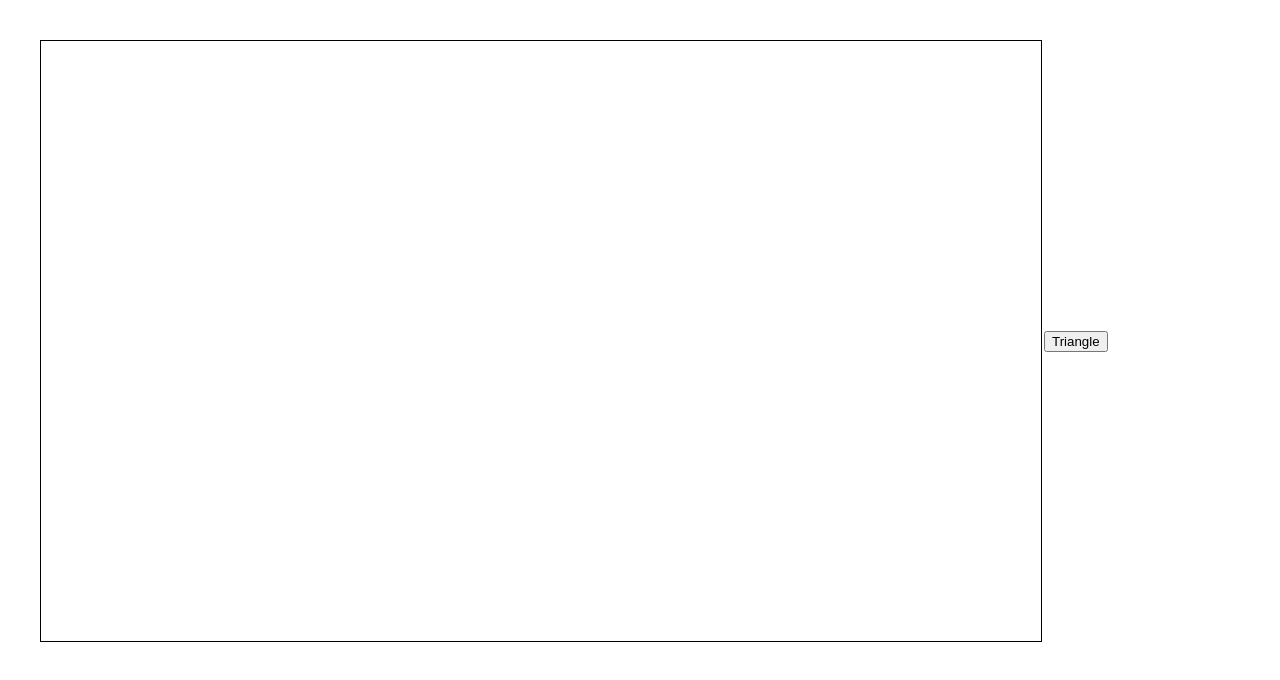
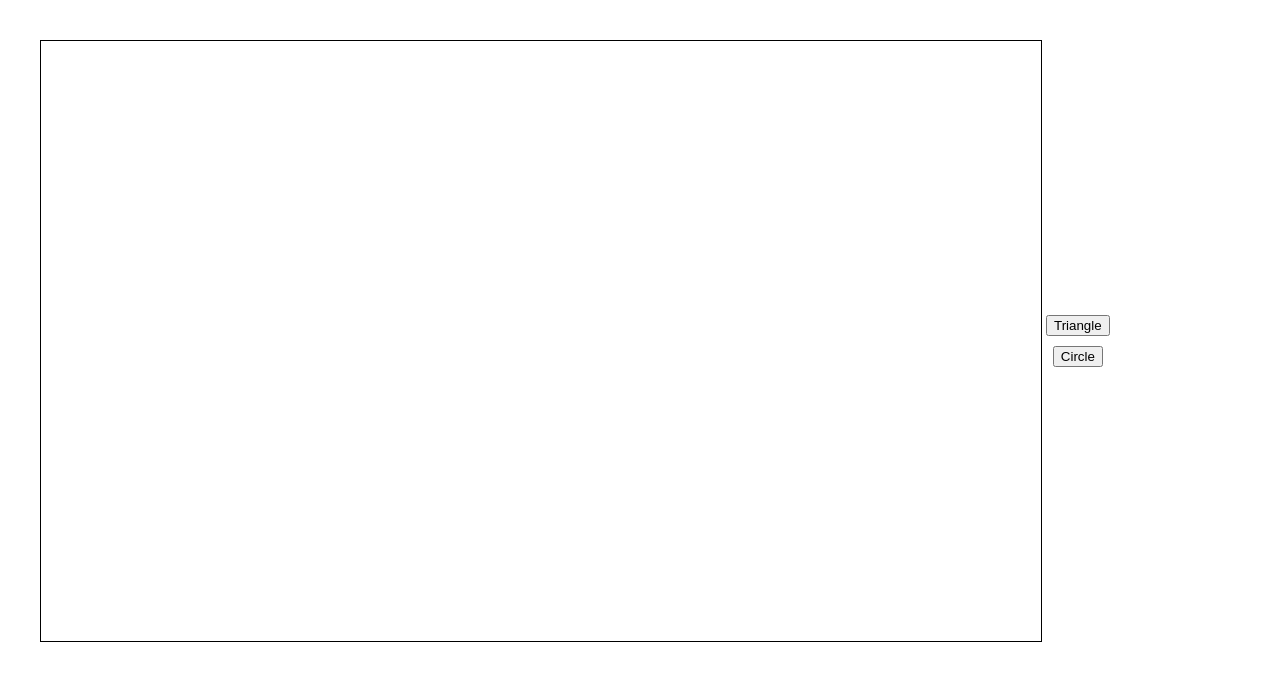
Before and after one commit to josefinunefaldt/Canvas, a React (Vite) app in the folder Live-drawing/: page / in a window 1280 px wide. Shown: the top 680 px of the page. Built offline with nearby package versions, Linux system fonts and the light colour scheme.

Commit message:
Feat: draw circle

```diff
--- a/Live-drawing/src/Components/Canvas.tsx
+++ b/Live-drawing/src/Components/Canvas.tsx
@@ -1,5 +1,6 @@
 import { useState, useRef } from 'react';
 import Triangle from './Triangle';
+import Circle from './Circle';
 
 type Position = {
   x: number;
@@ -40,7 +41,6 @@ const Canvas = () => {
 
   return (
     <div  style={{ display: 'flex' }}>
-
       <canvas
         ref={canvasRef}
         width={1000}
@@ -51,10 +51,12 @@ const Canvas = () => {
         onMouseUp={stopDrawing}
         onMouseLeave={stopDrawing}
       />
-        <div  style={{ marginLeft: '2px', alignContent:'center' }}>
-        <Triangle canvasRef={canvasRef} />
-      </div>
-    </div>
+  <div style={{ marginLeft: '4px',   justifyContent: 'center', alignItems: 'center',
+  gap: '10px' , display: 'flex', flexDirection: 'column' }}>
+    <Triangle canvasRef={canvasRef} />
+    <Circle canvasRef={canvasRef} />
+  </div>
+</div>
   );
 };
 
--- /dev/null
+++ b/Live-drawing/src/Components/Circle.tsx
@@ -0,0 +1,19 @@
+type CircleProps = {
+    canvasRef: React.RefObject<HTMLCanvasElement>;
+  };
+
+const Circle = ({canvasRef}:CircleProps) => {
+        const drawCircle = () => {
+        const canvas = canvasRef.current;
+        if (!canvas) return;
+        const context = canvas.getContext('2d')
+        if(!context)return;
+        context.strokeStyle = 'purple';
+        context.beginPath();
+        context.arc(95, 50, 40, 0, 2 * Math.PI);
+        context.stroke();
+    };
+        return <button onClick={drawCircle}>Circle</button>;
+};
+
+export default Circle
--- a/Live-drawing/src/Components/Triangle.tsx
+++ b/Live-drawing/src/Components/Triangle.tsx
@@ -1,5 +1,3 @@
-import React from 'react';
-
 type TriangleProps = {
     canvasRef: React.RefObject<HTMLCanvasElement>;
   };
```
